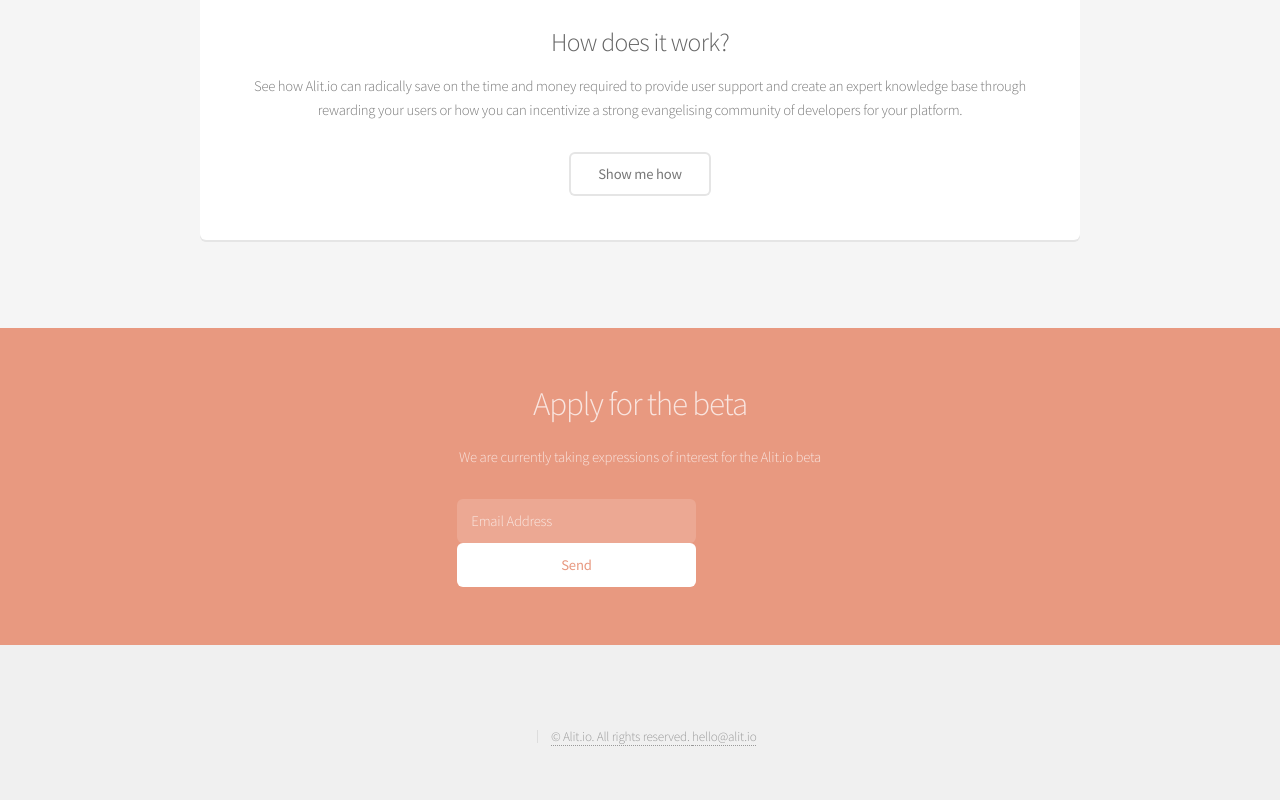
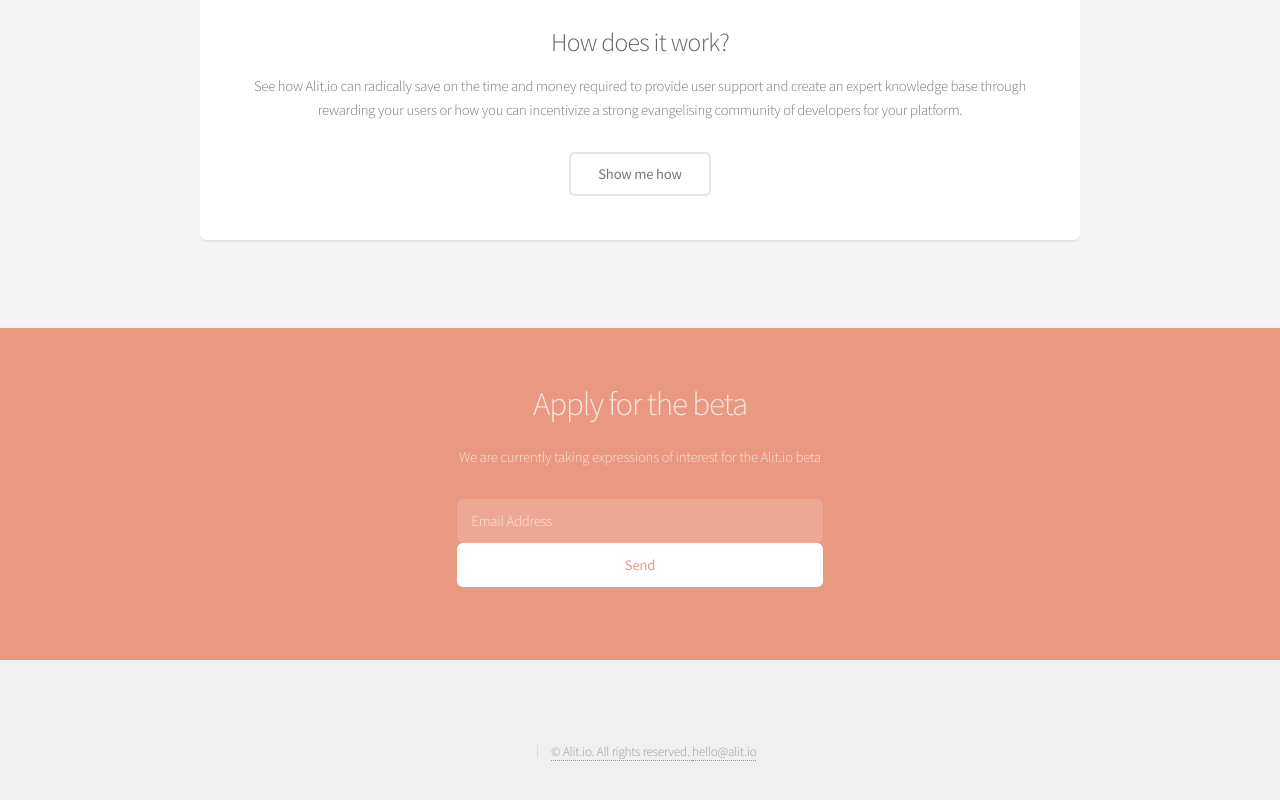
Before and after one commit to dannyivatt/dannyivatt.github.io, a plain HTML site: page index.html in a window 1280 px wide. Shown: the part 2842-3642 px from the top of the page. Drawn offline with Linux system fonts and the light colour scheme.

Commit message:
Undo form formatting

```diff
--- a/index.html
+++ b/index.html
@@ -115,10 +115,6 @@
 <A NAME="bottom">
 
 						<form action="//formspree.io/hello@alit.io" method="POST">
-
-<div class="row uniform 50%">
-						<div class="8u 12u(mobilep)">
-
 <input type="email" name="_replyto" id="email" placeholder="Email Address"/>
 							<input type="submit" value="Send" class="fit" />
             </form>
```
